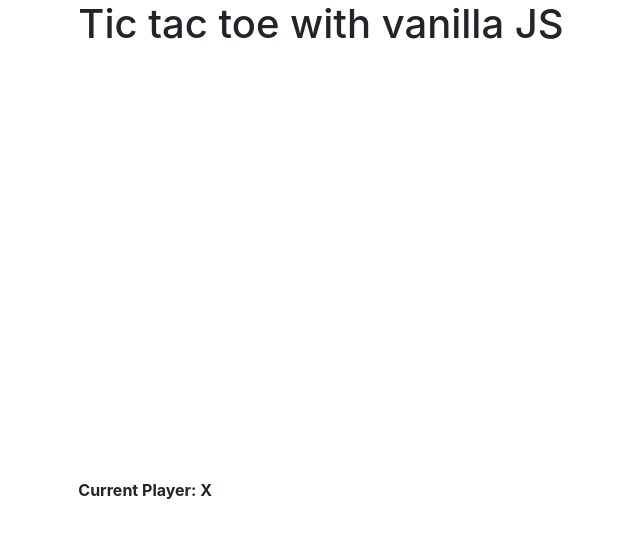
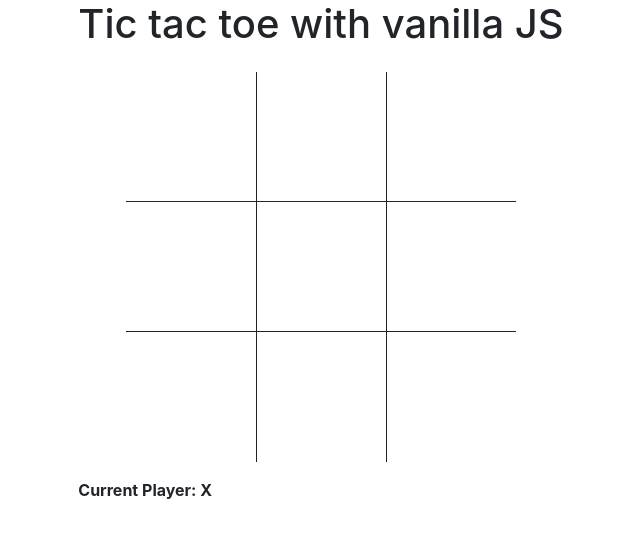
Before and after one commit to P3DRO87/tic-tac-toe-vanilla-js, a plain HTML site: page index.html in a window 1280 px wide. Shown: the whole page, without its empty margins (319-959 px from the left). Drawn offline with nearby package versions, Linux system fonts and the light colour scheme.

Commit message:
re-refactoring css code

```diff
--- a/styles.css
+++ b/styles.css
@@ -5,36 +5,36 @@
   justify-content: center;
 }
 
-.game-board div {
+.game-board span {
   border-bottom: 1px solid;
   align-items: center;
   justify-content: center;
 }
 
-.game-board div {
+.game-board span {
   font-size: 45px;
   border-left: 1px solid;
   display: flex;
   cursor: pointer;
 }
 
-.game-board div:nth-child(1) {
+.game-board span:nth-child(1) {
   border-left: none;
 }
 
-.game-board div:nth-child(4) {
+.game-board span:nth-child(4) {
   border-left: none;
 }
 
-.game-board div:nth-child(7) {
+.game-board span:nth-child(7) {
   border-bottom: none;
   border-left: none;
 }
 
-.game-board div:nth-child(8) {
+.game-board span:nth-child(8) {
   border-bottom: none;
 }
 
-.game-board div:nth-child(9) {
+.game-board span:nth-child(9) {
   border-bottom: none;
 }
```
